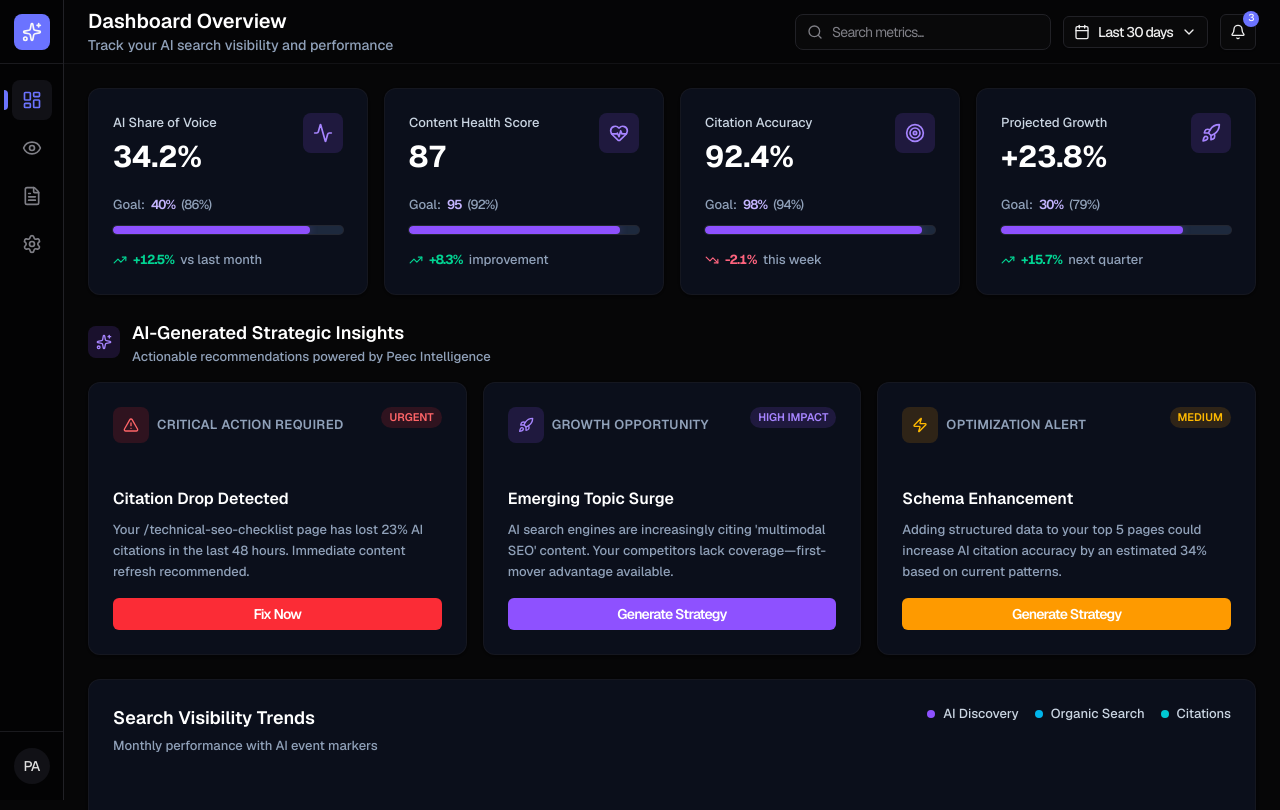
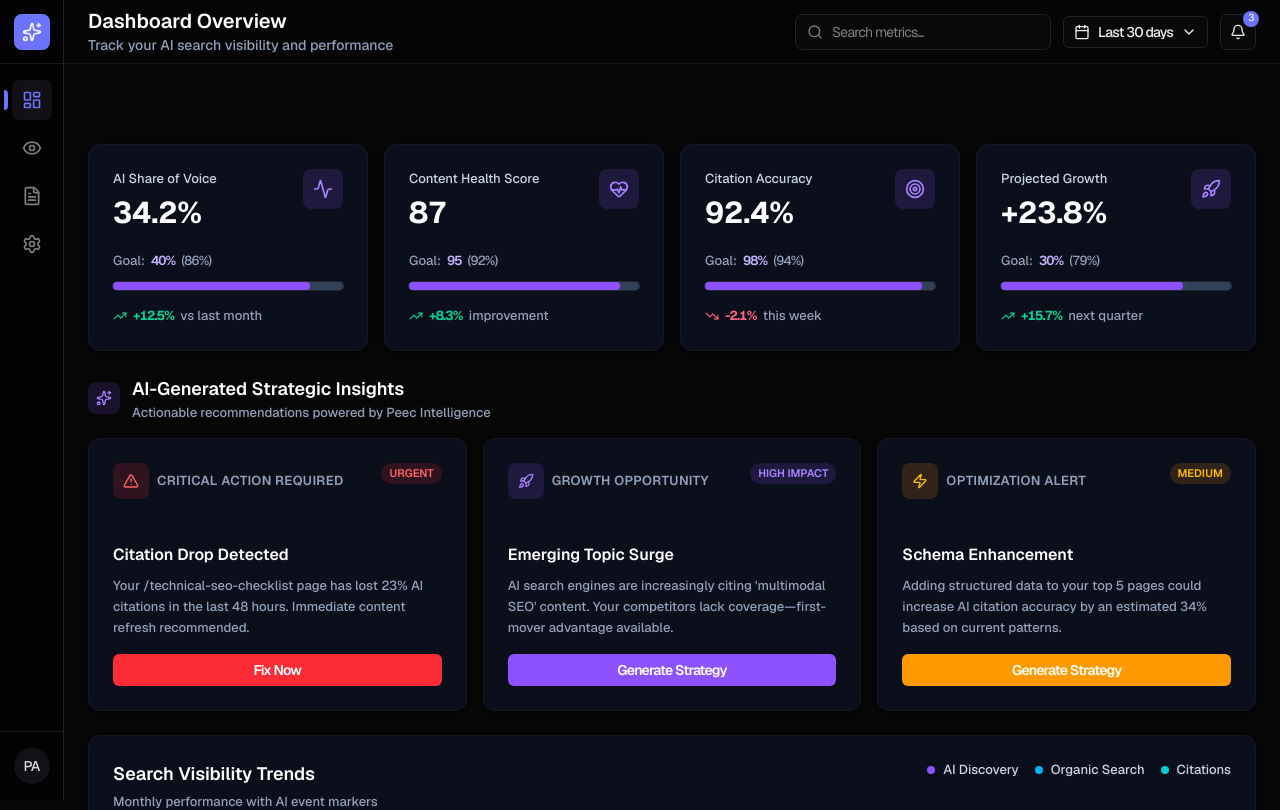
Before and after one commit to hjsonghjsonghj/ai-seo-dashboard, a Next.js app: page / in a window 1280 px wide. Shown: the top 810 px of the page. Built offline with nearby package versions, Linux system fonts and the light colour scheme.

Commit message:
feat: update dashboard styles and layout adjustments
Added flexbox to main content, changed stat card background, and adjusted trend chart text size and spacing

```diff
--- a/app/page.tsx
+++ b/app/page.tsx
@@ -12,7 +12,7 @@ export default function DashboardPage() {
       <Sidebar />
 
       {/* Main Content */}
-      <div className="pb-20 md:ml-16 md:pb-0">
+      <div className="pb-20 md:ml-16 md:pb-0 flex flex-col gap-14">
         <Header />
 
         <main className="p-4 md:p-6">
--- a/components/dashboard/stat-cards.tsx
+++ b/components/dashboard/stat-cards.tsx
@@ -43,7 +43,7 @@ function StatCard({ title, value, change, changeLabel, targetValue, currentValue
             <span className="font-medium tabular-nums text-slate-400">({Math.round(progressPercent)}%)</span>
           </div>
 
-          <div className="h-2 w-full rounded-full bg-slate-800 ring-1 ring-white/10 overflow-hidden">
+          <div className="h-2 w-full rounded-full bg-slate-700 ring-1 ring-white/10 overflow-hidden">
             <div
               className="h-full rounded-full bg-violet-500 shadow-[0_0_8px_rgba(139,92,246,0.3)] transition-all duration-500"
               style={{ width: `${progressPercent}%` }}
--- a/components/dashboard/trends-chart.tsx
+++ b/components/dashboard/trends-chart.tsx
@@ -154,9 +154,10 @@ export function TrendsChart() {
                     value={e.event}
                     position="top"
                     fill="oklch(0.7 0.15 285)"
-                    fontSize={10}
+                    fontSize={12}
                     fontWeight={500}
                     offset={10}
+                    style={{ letterSpacing: '0.01em' }}
                   />
                 </ReferenceLine>
               ))}
```
Also changed, not shown: app/globals.css (+9 -1 lines).
